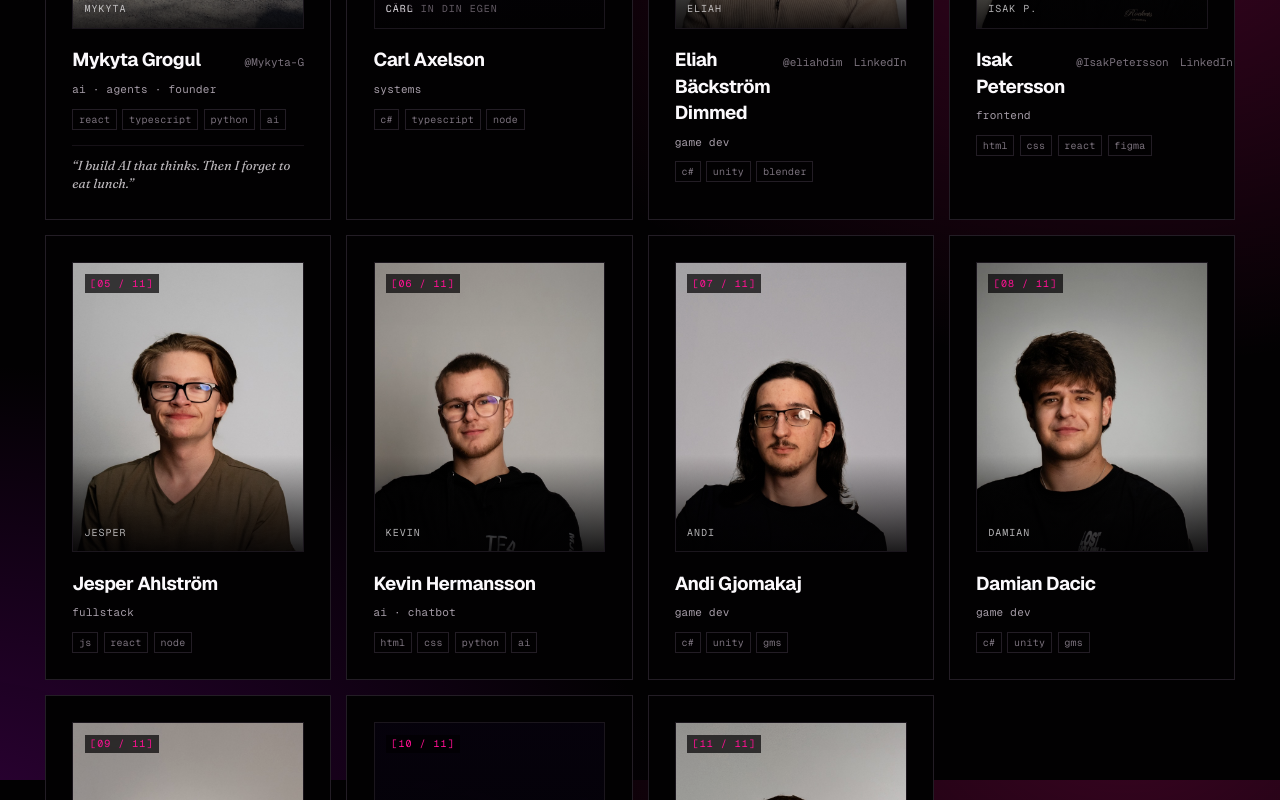
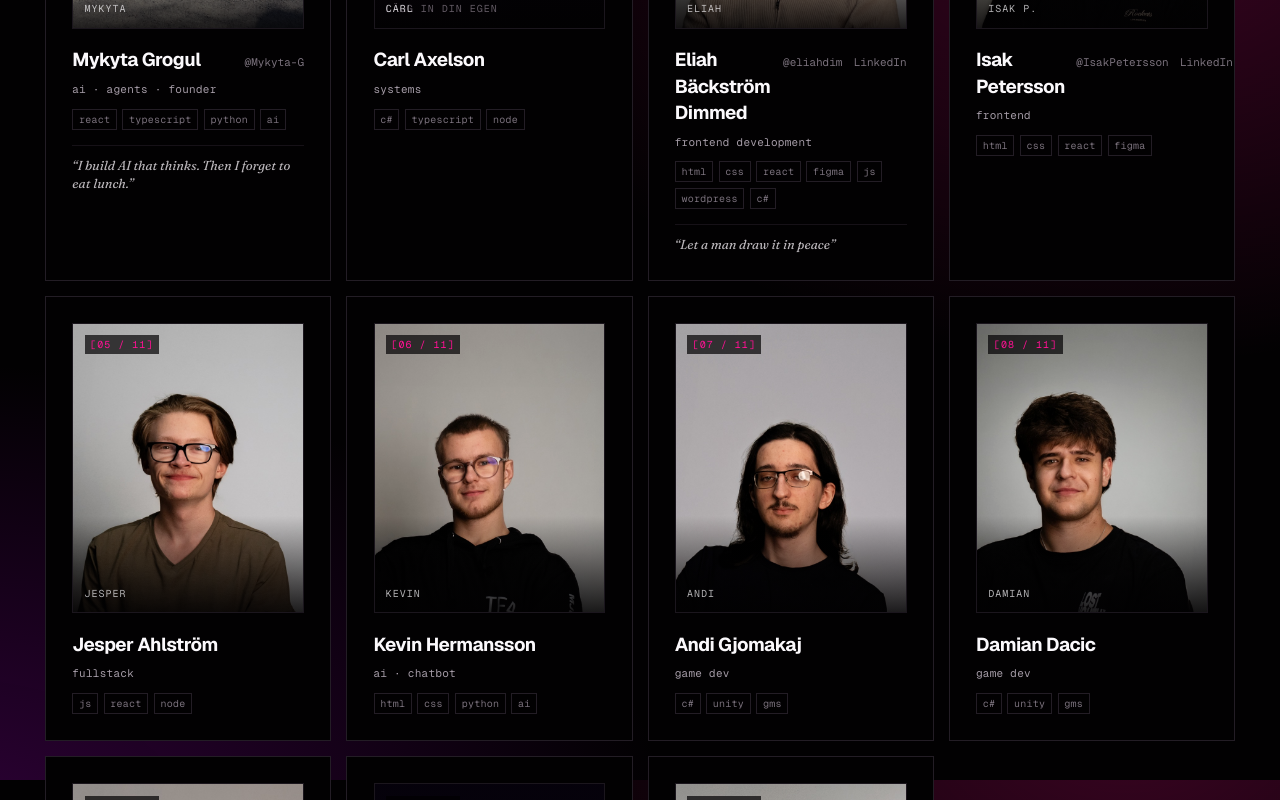
Before and after one commit to NTIG-Helsingborg/TE4_25-26_SITE, a React (Vite) app: page / in a window 1280 px wide. Shown: the part 1620-2420 px from the top of the page. Built offline with nearby package versions, Linux system fonts and the light colour scheme.

Commit message:
Update Eliah student profile
Change role to Frontend (sv/en), expand tech stack, and add bilingual bio and quote; include projects (ai-overwatch) and thesis entries. These additions flesh out Eliah's profile with more accurate skills, personal details and project/thesis information.

```diff
--- a/src/data/students.ts
+++ b/src/data/students.ts
@@ -47,11 +47,24 @@ export const students: Student[] = [
     id: 'eliah',
     fullName: 'Eliah Bäckström Dimmed',
     shortName: 'Eliah',
-    role: { sv: 'spelutveckling', en: 'game dev' },
-    stack: ['C#', 'Unity', 'Blender'],
+    role: { sv: 'Frontendutveckling', en: 'Frontend development' },
+    stack: ['HTML', 'CSS', 'React', 'Figma', 'JS','WordPress', 'C#'],
     github: 'eliahdim',
     linkedin: 'eliah-dimmed',
     photo: '/photos/portrait-07.jpg',
+    bio: {
+      sv: 'Jag har gått TE4 med inriktning inom teknik och har ett stort intresse för webbutveckling. Under min utbildning och på fritiden har jag arbetat mycket med att utveckla webbapplikationer, där frontend är det område jag tycker är mest intressant. Jag gillar att skapa användarvänliga och moderna gränssnitt och utvecklas ständigt inom nya tekniker och ramverk. På fritiden gillar jag att kolla på fotboll och träna på gym, vilket hjälper mig att hålla både fokus och motivation uppe.',
+      en: 'I completed TE4 with a focus on technology and have a strong interest in web development. During my studies and in my free time, I have worked extensively with developing web applications, where frontend development is the area I enjoy the most. I like creating user-friendly and modern interfaces, and I am constantly improving my skills by learning new technologies and frameworks. In my free time, I enjoy watching football and going to the gym, which helps me stay focused and motivated.',
+    },
+    quote: {
+      sv: 'Låt en man få dra den i fred',
+      en: 'Let a man draw it in peace',
+    },
+    projects: ['ai-overwatch'],
+    thesis: {
+      sv: '"En undersökning av hur strukturerade tekniker påverkar kvaliteten och precisionen i LLM-svar."',
+      en: '"An investigation into how structured techniques affect the quality and precision of LLM responses."',
+    },
   },
   {
     id: 'isak-p',
```
